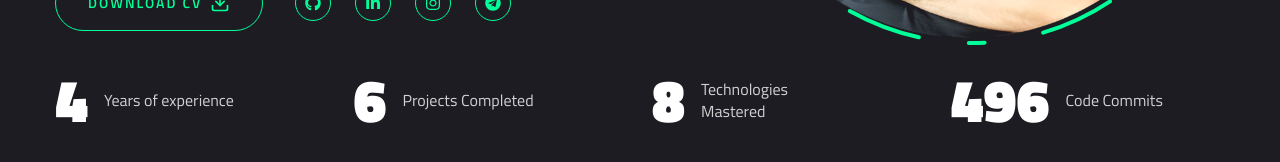
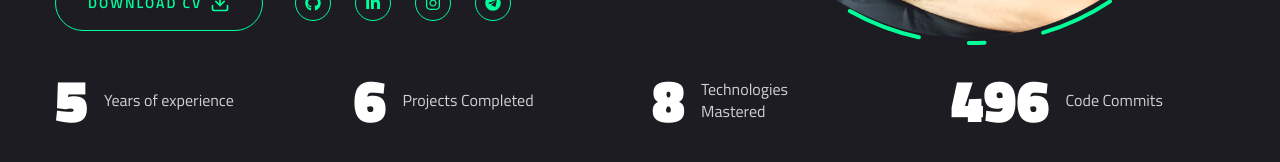
Before and after one commit to AAroRaad/portfolioWebsite, a Next.js app: page / in a window 1280 px wide. Shown: the part 632-794 px from the top of the page. Built offline with nearby package versions, Linux system fonts and the light colour scheme.

Commit message:
update number Years of experience

```diff
--- a/src/components/Stats.tsx
+++ b/src/components/Stats.tsx
@@ -4,7 +4,7 @@ import CountUp from "react-countup";
 
 const stats = [
   {
-    num: 4,
+    num: 5,
     text: "Years of experience",
   },
   {
```
